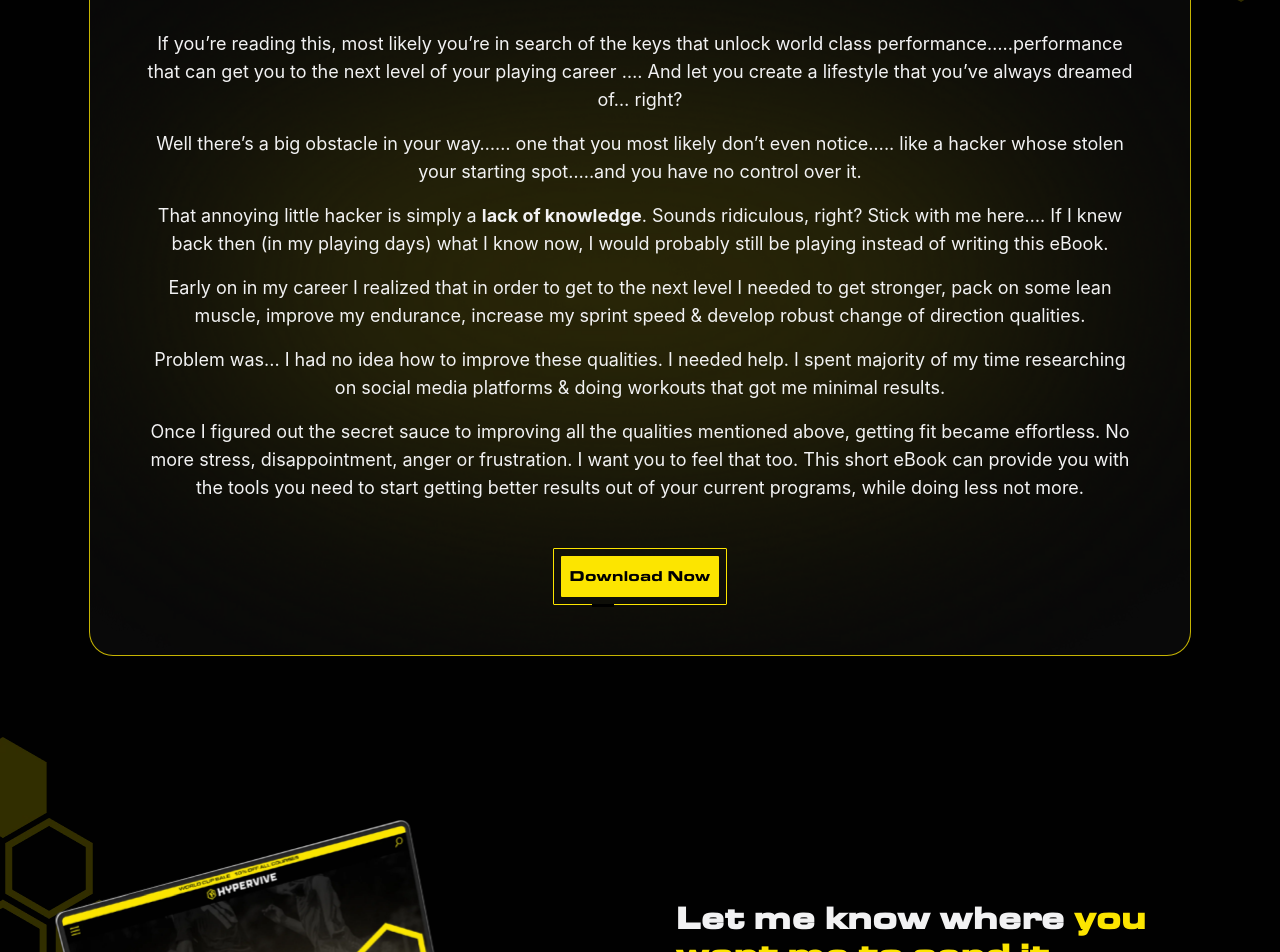
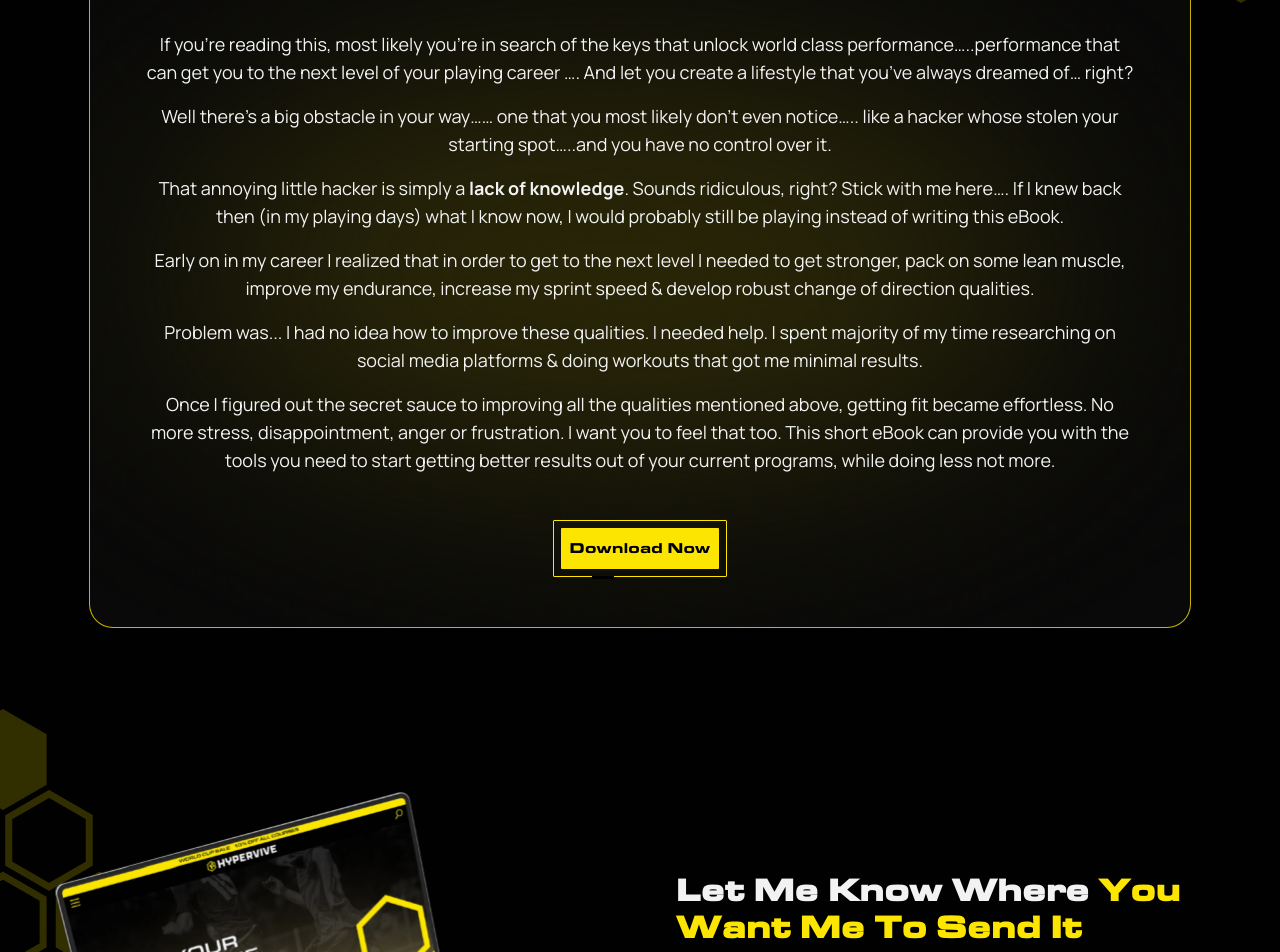
Before and after one commit to Shiv-468/Fitness-myths, a React (Create React App) app: page / in a window 1280 px wide. Shown: the part 980-1932 px from the top of the page. Built offline with nearby package versions, Linux system fonts and the light colour scheme.

Commit message:
capitalize the words

```diff
--- a/src/components/Header.jsx
+++ b/src/components/Header.jsx
@@ -17,7 +17,7 @@ const Header = () => {
     <div className='container max_width_1140 section1_paddings'>
         <div className='row'>
             <div className='col-12 col-lg-7 d-flex align-items-center'>
-                <h1 className='font_size_2xl line_height_3xl fw-bold mb-0 color_white font_family_Eurostile'>Get the EBook that reveals the <span className='color_yellow'>7 fitness myths</span> that are holding you back from experiencing top-level fitness </h1>
+                <h1 className='font_size_2xl line_height_3xl fw-bold mb-0 color_white font_family_Eurostile'>Get The eBook That Reveals The <span className='color_yellow'>7 Fitness Myths</span> That Are Holding You Back From Experiencing Top-Level Fitness </h1>
             </div>
             <div className='col-12 col-lg-5 d-flex justify-content-center justify-content-lg-center mt-4 mt-lg-0'>
              <img src={Hypervive} alt="hypervive" className=' w-100 headerImg' />
--- a/src/components/Section2.jsx
+++ b/src/components/Section2.jsx
@@ -13,12 +13,12 @@ const Section2 = () => {
             <img src={BoxEllipse} alt="BoxEllipse" className=' w-100 h-100' />
           </div>
             <div className=" d-flex flex-column align-items-center gap-3 z-1">
-            <p className='mb-0 color_white text-center font_size_md line_height_xlg z-1'>If you’re reading this, most likely you’re in search of the keys that unlock world class performance…..performance that can get you to the next level of your playing career …. And let you create a lifestyle that you’ve always dreamed of… right?</p>
-            <p className='mb-0 color_white text-center font_size_md line_height_xlg z-1'>Well there’s a big obstacle in your way…… one that you most likely don’t even notice….. like a hacker whose stolen your starting spot…..and you have no control over it.</p>
-            <p className='mb-0 color_white text-center font_size_md line_height_xlg z-1'>That annoying little hacker is simply a <span className=' fw-bold'>lack of knowledge</span>. Sounds ridiculous, right? Stick with me here…. If I knew back then (in my playing days) what I know now, I would probably still be playing instead of writing this eBook.</p>
-            <p className='mb-0 color_white text-center font_size_md line_height_xlg z-1'>Early on in my career I realized that in order to get to the next level I needed to get stronger, pack on some lean muscle, improve my endurance, increase my sprint speed & develop robust change of direction qualities.</p>
-            <p className='mb-0 color_white text-center font_size_md line_height_xlg z-1'>Problem was... I had no idea how to improve these qualities. I needed help. I spent majority of my time researching on social media platforms & doing workouts that got me minimal results.</p>
-            <p className='mb-0 color_white text-center font_size_md line_height_xlg z-1'>Once I figured out the secret sauce to improving all the qualities mentioned above, getting fit became effortless. No more stress, disappointment, anger or frustration. I want you to feel that too. This short eBook can provide you with the tools you need to start getting better results out of your current programs, while doing less not more.</p>
+            <p className='mb-0 color_white font_family_Manrope text-center font_size_md line_height_xlg z-1'>If you’re reading this, most likely you’re in search of the keys that unlock world class performance…..performance that can get you to the next level of your playing career …. And let you create a lifestyle that you’ve always dreamed of… right?</p>
+            <p className='mb-0 color_white font_family_Manrope text-center font_size_md line_height_xlg z-1'>Well there’s a big obstacle in your way…… one that you most likely don’t even notice….. like a hacker whose stolen your starting spot…..and you have no control over it.</p>
+            <p className='mb-0 color_white font_family_Manrope text-center font_size_md line_height_xlg z-1'>That annoying little hacker is simply a <span className=' fw-bold'>lack of knowledge</span>. Sounds ridiculous, right? Stick with me here…. If I knew back then (in my playing days) what I know now, I would probably still be playing instead of writing this eBook.</p>
+            <p className='mb-0 color_white font_family_Manrope text-center font_size_md line_height_xlg z-1'>Early on in my career I realized that in order to get to the next level I needed to get stronger, pack on some lean muscle, improve my endurance, increase my sprint speed & develop robust change of direction qualities.</p>
+            <p className='mb-0 color_white font_family_Manrope text-center font_size_md line_height_xlg z-1'>Problem was... I had no idea how to improve these qualities. I needed help. I spent majority of my time researching on social media platforms & doing workouts that got me minimal results.</p>
+            <p className='mb-0 color_white font_family_Manrope text-center font_size_md line_height_xlg z-1'>Once I figured out the secret sauce to improving all the qualities mentioned above, getting fit became effortless. No more stress, disappointment, anger or frustration. I want you to feel that too. This short eBook can provide you with the tools you need to start getting better results out of your current programs, while doing less not more.</p>
             <div className="button_border position-relative margin_top_30">
             <div className=" position-absolute black_line"></div>
             <button className='navButton position-relative font_family_Eurostile fw-bo ld font_size_xsm line_height_xsm'>Download Now</button>
--- a/src/components/SendIt.jsx
+++ b/src/components/SendIt.jsx
@@ -14,7 +14,7 @@ const SendIt = () => {
             </div>
             <div className=" col-12 col-lg-6 d-flex justify-content-center justify-content-lg-end align-items-center mt-5 mt-lg-0">
                 <div className="max_width_522">
-                <h2 className=' mb-0 font_size_xl line_height_xl fw-bold color_white font_family_Eurostile'>Let me know where <span className=' color_yellow'>you want me to send it</span></h2>
+                <h2 className=' mb-0 font_size_xl line_height_xl fw-bold color_white font_family_Eurostile text-capitalize'>Let me know where <span className=' color_yellow'>you want me to send it</span></h2>
                 <form action="/action_page.php" >
                     <input type="text" id='no' className='sendit_input color_white w-100 bg-transparent margin_top_30' placeholder='Name' />
                     <input type="email" id='not' className='sendit_input color_white w-100 bg-transparent margin_top_13' placeholder='Email' />
```
